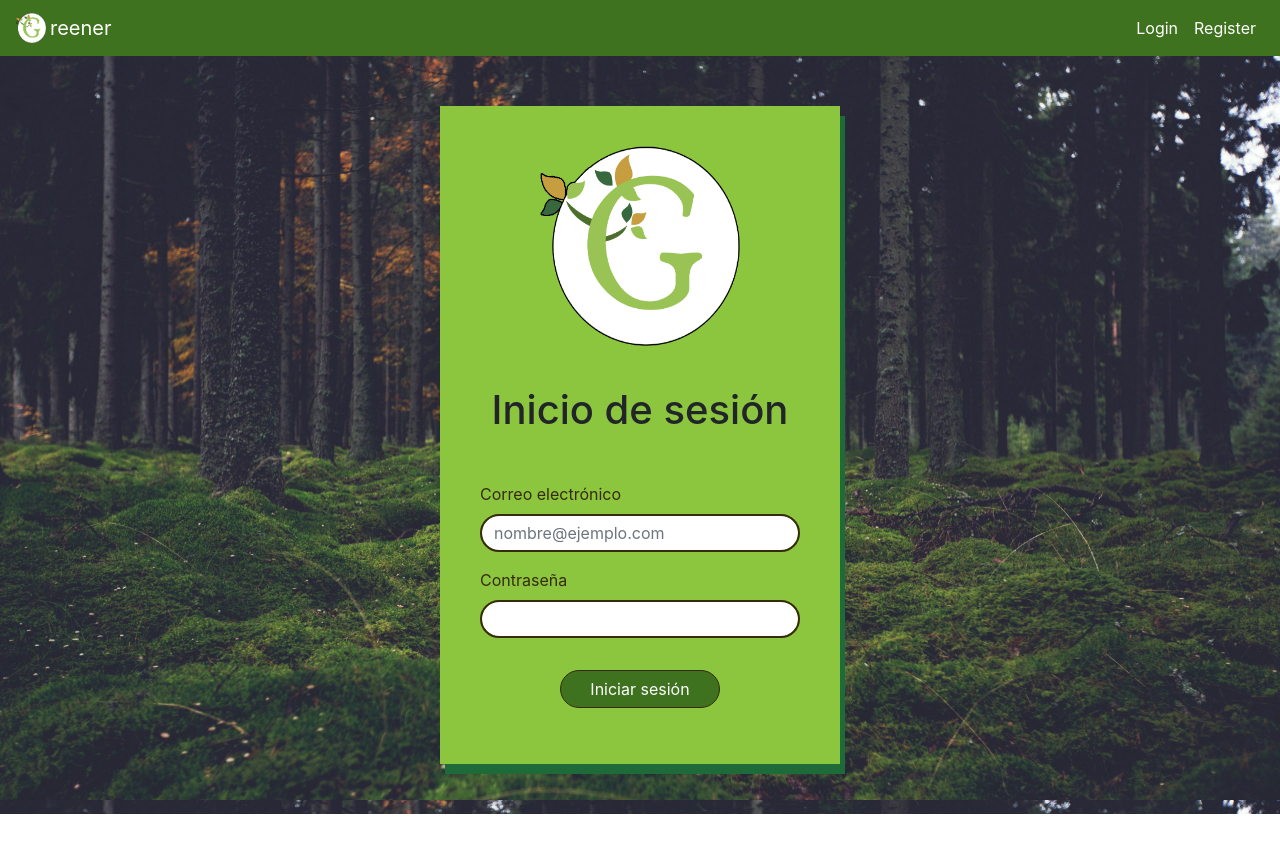
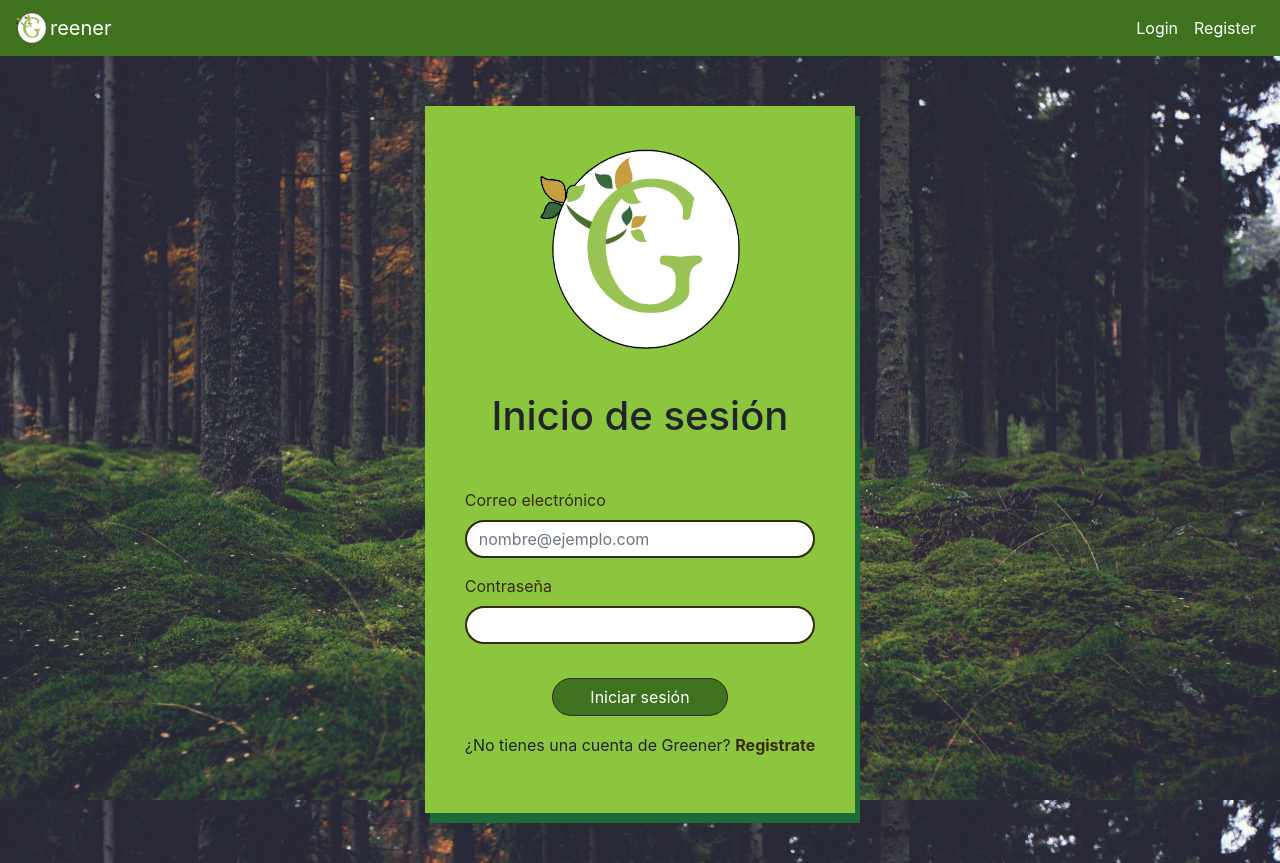
Before and after one commit to GreenerDR/greener-support, a React (Create React App) app: page /login in a window 1280 px wide. Before the commit the page ends 814 px from the top, so only its background shows below. Built offline with nearby package versions, Linux system fonts and the light colour scheme; the HTML template or start-up script is replaced by a standard one.

Commit message:
Created a tags to LogInForm and RegisterForm

```diff
--- a/src/components/LoginForm/LogInForm.styles.scss
+++ b/src/components/LoginForm/LogInForm.styles.scss
@@ -38,4 +38,8 @@
     border-color: #372a0c;
     border-width: 2px;
   }
+  .hyperlink {
+    color: #372a0c;
+    font-weight: bold;
+  }
 }
--- a/src/components/LoginForm/LoginForm.component.jsx
+++ b/src/components/LoginForm/LoginForm.component.jsx
@@ -103,6 +103,7 @@
           ) : null}
           Iniciar sesión
         </button>
+        <p className = "textToLink" >¿No tienes una cuenta de Greener? <a className = "hyperlink" href="/register">Registrate</a></p>
       </form>
     </div>
   );
--- a/src/components/RegisterForm/RegisterForm.component.jsx
+++ b/src/components/RegisterForm/RegisterForm.component.jsx
@@ -150,8 +150,9 @@
               />
             ) : null
           ) : null}
-          Iniciar sesión
+          Registrarse
         </button>
+        <p className = "textToLink">¿Ya tienes una cuenta de Greener? <a className = "hyperlink" href="/login">Inicia sesión</a></p>
       </form>
     </div>
   );
--- a/src/components/RegisterForm/RegisterForm.styles.scss
+++ b/src/components/RegisterForm/RegisterForm.styles.scss
@@ -38,4 +38,8 @@
     border-color: #372a0c;
     border-width: 2px;
   }
+  .hyperlink {
+    color: #372a0c;
+    font-weight: bold;
+  }
 }
```
Also changed, not shown: 1 other file (tests, documents, lock files or other folders).
